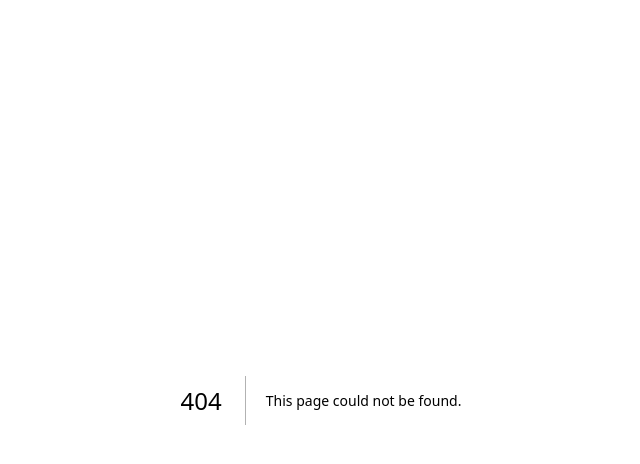
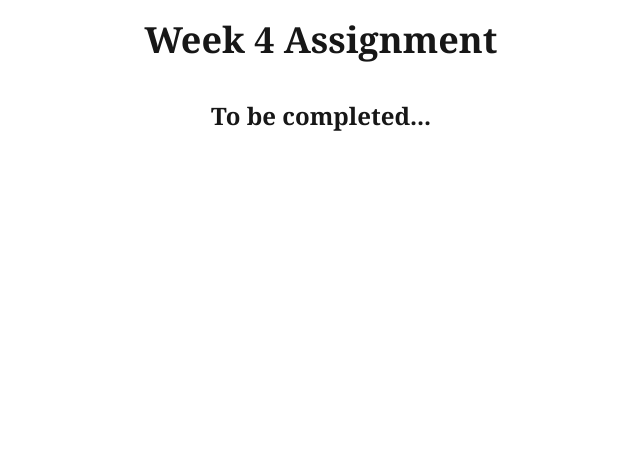
Before and after one commit to valkken/cprg306-assignments, a Next.js app: page /week-4 in a window 1280 px wide. Before the commit this address had no page. Shown: the top 464 px of the page, without its empty margins (319-959 px from the left). Built offline with nearby package versions, Linux system fonts and the light colour scheme.

Commit message:
some changes

```diff
--- a/app/page.js
+++ b/app/page.js
@@ -7,7 +7,9 @@ export default function Home() {
       <Link href="/week-2" className="text-xl font-bold font-serif">Week 2 Assignment</Link>
       <br />
       <Link href="/week-3" className="text-xl font-bold font-serif">Week 3 Assignment</Link>
-
+      <br />
+      <Link href="/week-4" className="text-xl font-bold font-serif">Week 4 Assignment</Link>
+      <br />
     </main>
   );
 }
--- a/app/week-3/item.js
+++ b/app/week-3/item.js
@@ -6,7 +6,7 @@ export default function Item({item}) {
 
     <div className="flex justify-center items-center  text-black font-serif">
 
-        <ul className="text-center min-w-[250px] max-w-[500px] min-h-[50px] max-h-[500px] p-1 m-2 bg-gray-400 rounded-lg shadow-lg">
+        <ul className="text-center min-w-[250px] max-w-[500px] min-h-[50px] max-h-[500px] p-1 m-2 bg-gray-400 rounded-lg shadow-lg" >
             <li>
                 <h1 className="font-extrabold text-2x1"> {item.name} </h1>
                 <p>Buy {item.quantity} in {item.category}</p>
--- /dev/null
+++ b/app/week-4/page.js
@@ -0,0 +1,9 @@
+export default function Page() {
+
+    return (
+        <main>
+            <h1 className="font-extrabold text-4xl font-serif text-center p-5">Week 4 Assignment</h1>
+            <h2 className="font-bold text-2xl font-serif text-center p-5">To be completed...</h2>
+        </main>
+    );
+}
```
Also changed, not shown: app/week-4/new-item.js (added).
